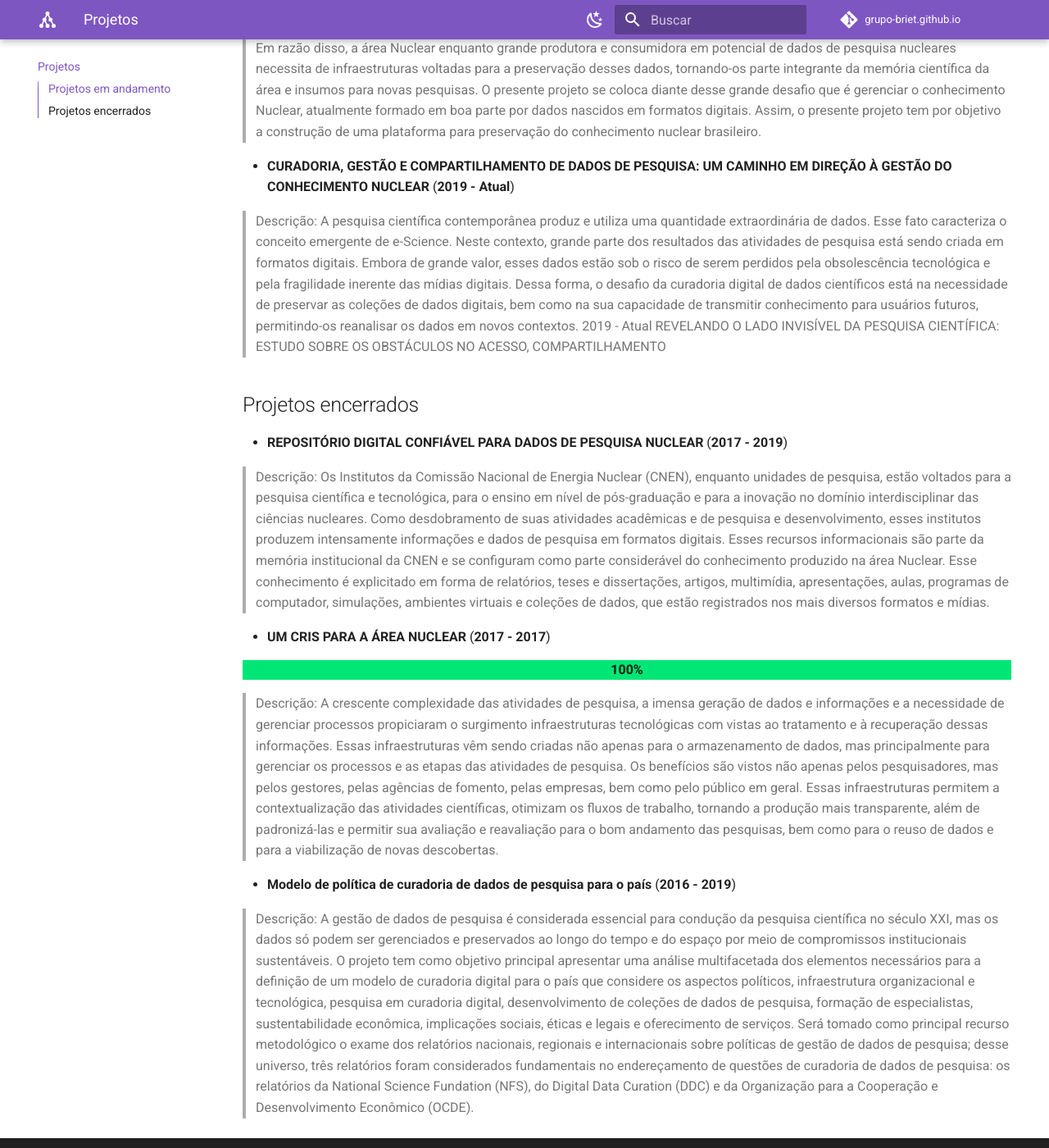
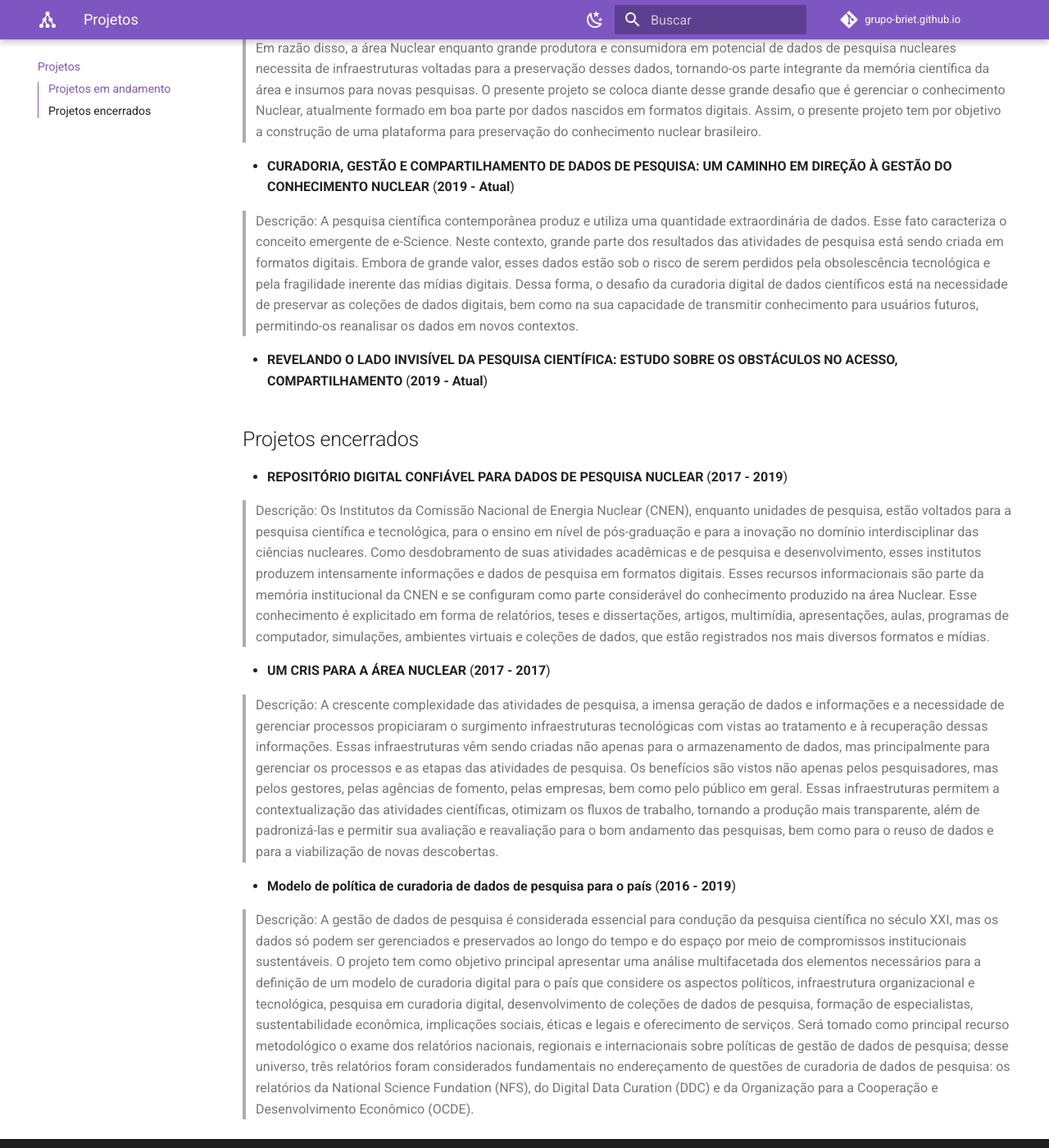
Before and after one commit to keellyayala/grupo-briet.github.io, an MkDocs documentation site: the page built from docs/projetos.md, in a window 1280 px wide and 1400 px high, scrolled down 876 px. Shown: the whole window at 82% size. Built offline with MkDocs 1.6.1 and Material for MkDocs 9.7.7, drawn with Linux system fonts in a browser that asks for light colours; a script that is not in the unit is left out; comment, search, counter and statistics services are not loaded.

Commit message:
Update projetos.md

```diff
--- a/docs/projetos.md
+++ b/docs/projetos.md
@@ -21,26 +21,20 @@ title: Projetos
 - **CURADORIA, GESTÃO E COMPARTILHAMENTO DE DADOS DE PESQUISA: UM CAMINHO EM DIREÇÃO À GESTÃO DO CONHECIMENTO NUCLEAR** (**2019 - Atual**)
 
 > Descrição: A pesquisa científica contemporânea produz e utiliza uma quantidade extraordinária de dados. Esse fato caracteriza o conceito emergente de e-Science. Neste contexto, grande parte dos resultados das atividades de pesquisa está sendo criada em formatos digitais. Embora de grande valor, esses dados estão sob o risco de serem perdidos pela obsolescência tecnológica e pela fragilidade inerente das mídias digitais. Dessa forma, o desafio da curadoria digital de dados científicos está na necessidade de preservar as coleções de dados digitais, bem como na sua capacidade de transmitir conhecimento para usuários futuros, permitindo-os reanalisar os dados em novos contextos.
-2019 - Atual
-REVELANDO O LADO INVISÍVEL DA PESQUISA CIENTÍFICA: ESTUDO SOBRE OS OBSTÁCULOS NO ACESSO, COMPARTILHAMENTO
+
+- **REVELANDO O LADO INVISÍVEL DA PESQUISA CIENTÍFICA: ESTUDO SOBRE OS OBSTÁCULOS NO ACESSO, COMPARTILHAMENTO** (**2019 - Atual**)
 
 
 ## Projetos encerrados
 
 - **REPOSITÓRIO DIGITAL CONFIÁVEL PARA DADOS DE PESQUISA NUCLEAR** (**2017 - 2019**)
 
-
-
 > Descrição: Os Institutos da Comissão Nacional de Energia Nuclear (CNEN), enquanto unidades de pesquisa, estão voltados para a pesquisa científica e tecnológica, para o ensino em nível de pós-graduação e para a inovação no domínio interdisciplinar das ciências nucleares. Como desdobramento de suas atividades acadêmicas e de pesquisa e desenvolvimento, esses institutos produzem intensamente informações e dados de pesquisa em formatos digitais. Esses recursos informacionais são parte da memória institucional da CNEN e se configuram como parte considerável do conhecimento produzido na área Nuclear. Esse conhecimento é explicitado em forma de relatórios, teses e dissertações, artigos, multimídia, apresentações, aulas, programas de computador, simulações, ambientes virtuais e coleções de dados, que estão registrados nos mais diversos formatos e mídias.
 
 - **UM CRIS PARA A ÁREA NUCLEAR** (**2017 - 2017**)
-
-[=100% "100%"]{: .candystripe-animate}
 
 > Descrição: A crescente complexidade das atividades de pesquisa, a imensa geração de dados e informações e a necessidade de gerenciar processos propiciaram o surgimento infraestruturas tecnológicas com vistas ao tratamento e à recuperação dessas informações. Essas infraestruturas vêm sendo criadas não apenas para o armazenamento de dados, mas principalmente para gerenciar os processos e as etapas das atividades de pesquisa. Os benefícios são vistos não apenas pelos pesquisadores, mas pelos gestores, pelas agências de fomento, pelas empresas, bem como pelo público em geral. Essas infraestruturas permitem a contextualização das atividades científicas, otimizam os fluxos de trabalho, tornando a produção mais transparente, além de padronizá-las e permitir sua avaliação e reavaliação para o bom andamento das pesquisas, bem como para o reuso de dados e para a viabilização de novas descobertas.
 
 - **Modelo de política de curadoria de dados de pesquisa para o país** (**2016 - 2019**)
 
-
-
 > Descrição: A gestão de dados de pesquisa é considerada essencial para condução da pesquisa científica no século XXI, mas os dados só podem ser gerenciados e preservados ao longo do tempo e do espaço por meio de compromissos institucionais sustentáveis. O projeto tem como objetivo principal apresentar uma análise multifacetada dos elementos necessários para a definição de um modelo de curadoria digital para o país que considere os aspectos políticos, infraestrutura organizacional e tecnológica, pesquisa em curadoria digital, desenvolvimento de coleções de dados de pesquisa, formação de especialistas, sustentabilidade econômica, implicações sociais, éticas e legais e oferecimento de serviços. Será tomado como principal recurso metodológico o exame dos relatórios nacionais, regionais e internacionais sobre políticas de gestão de dados de pesquisa; desse universo, três relatórios foram considerados fundamentais no endereçamento de questões de curadoria de dados de pesquisa: os relatórios da National Science Fundation (NFS), do Digital Data Curation (DDC) e da Organização para a Cooperação e Desenvolvimento Econômico (OCDE).
```
